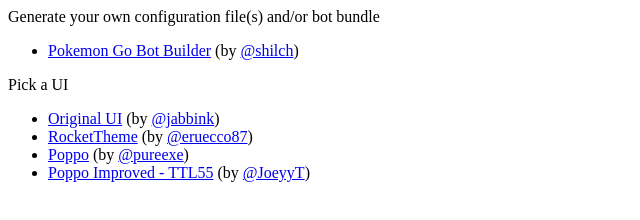
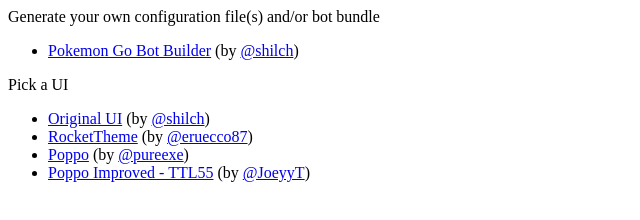
Before and after one commit to jabbink/PokemonGoBot, a plain HTML site: page index.html in a window 1280 px wide. Shown: the full height of the page, 0-640 px from the left. Drawn offline with Linux system fonts and the light colour scheme.

Commit message:
* Fix @shilch reference for original GUI

```diff
--- a/index.html
+++ b/index.html
@@ -13,7 +13,7 @@
 <div>Pick a UI</div>
 <p>
 	<ul>
-		<li><a href="/0.5.0-alpha4/map.html">Original UI</a> (by <a href="https://github.com/jabbink/PokemonGoBot" target="_blank">@jabbink</a>)</li>
+		<li><a href="/0.5.0-alpha4/map.html">Original UI</a> (by <a href="https://github.com/jabbink/PokemonGoBot" target="_blank">@shilch</a>)</li>
 		<li><a href="/RocketTheme/">RocketTheme</a> (by <a href="https://github.com/eruecco87/PokemonGoBot-RocketTheme" target="_blank">@eruecco87</a>)</li>
 		<li><a href="/Poppo/">Poppo</a> (by <a href="https://github.com/pureexe/Poppo" target="_blank">@pureexe</a>)</li>
 		<li><a href="/TTL55/">Poppo Improved - TTL55</a> (by <a href="https://github.com/shilch/pogobot-builder" target="_blank">@JoeyyT</a>)</li>
```
